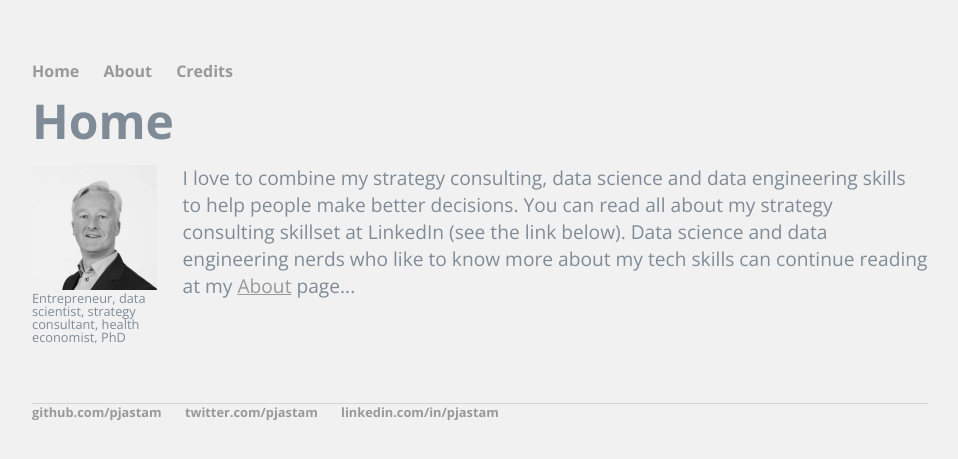
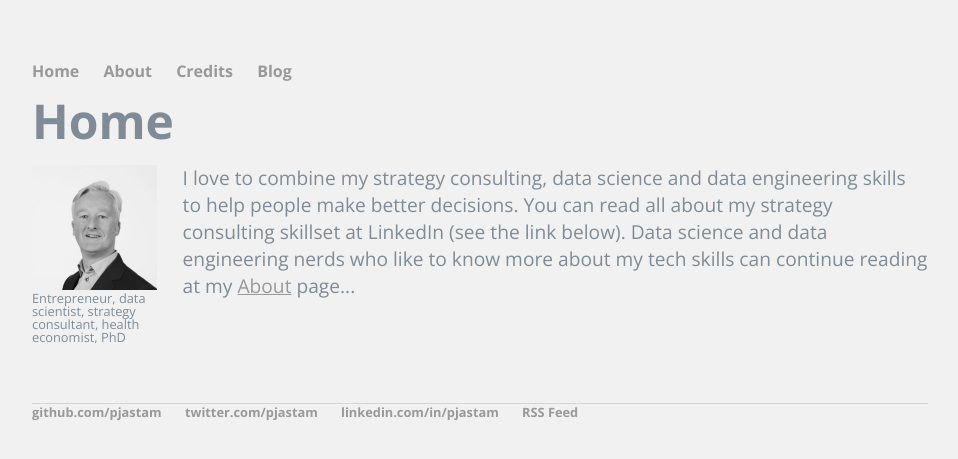
Before and after one commit to pjastam/pjastam.github.io, a Jekyll site: the page built from index.html, in a window 1280 px wide. Shown: the top 459 px of the page, without its empty margins (160-1118 px from the left). Built offline with Jekyll 4.4.1, drawn with Linux system fonts in a browser that asks for light colours; some web fonts are replaced.

Commit message:
Added refs to blog and RSS feed

```diff
--- a/_layouts/default.html
+++ b/_layouts/default.html
@@ -21,6 +21,7 @@
 	        		<li><a href="/">Home</a></li>
 		        	<li><a href="/about">About</a></li>
 	        		<li><a href="/credits">Credits</a></li>
+	        		<li><a href="/blog">Blog</a></li>
 	    		</ul>
 			</nav>
 			<div class="container">
@@ -33,6 +34,7 @@
 	        		<li><a href="https://github.com/pjastam">github.com/pjastam</a></li>
 					<li><a href="https://twitter.com/pjastam">twitter.com/pjastam</a></li>
 	        		<li><a href="https://www.linkedin.com/in/pjastam">linkedin.com/in/pjastam</a></li>
+	        		<li><a href="http://pjastam.github.io/blog/atom.xml">RSS Feed</a></li>
 				</ul>
 			</footer>
 		</body>
--- a/blog/index.html
+++ b/blog/index.html
@@ -1,6 +1,6 @@
 ---
 layout: default
-title: Hank Quinlan's Blog
+title: Piet Stam's Datascience Blog
 ---
 <h1>{{ page.title }}</h1>
 <ul class="posts">
```
